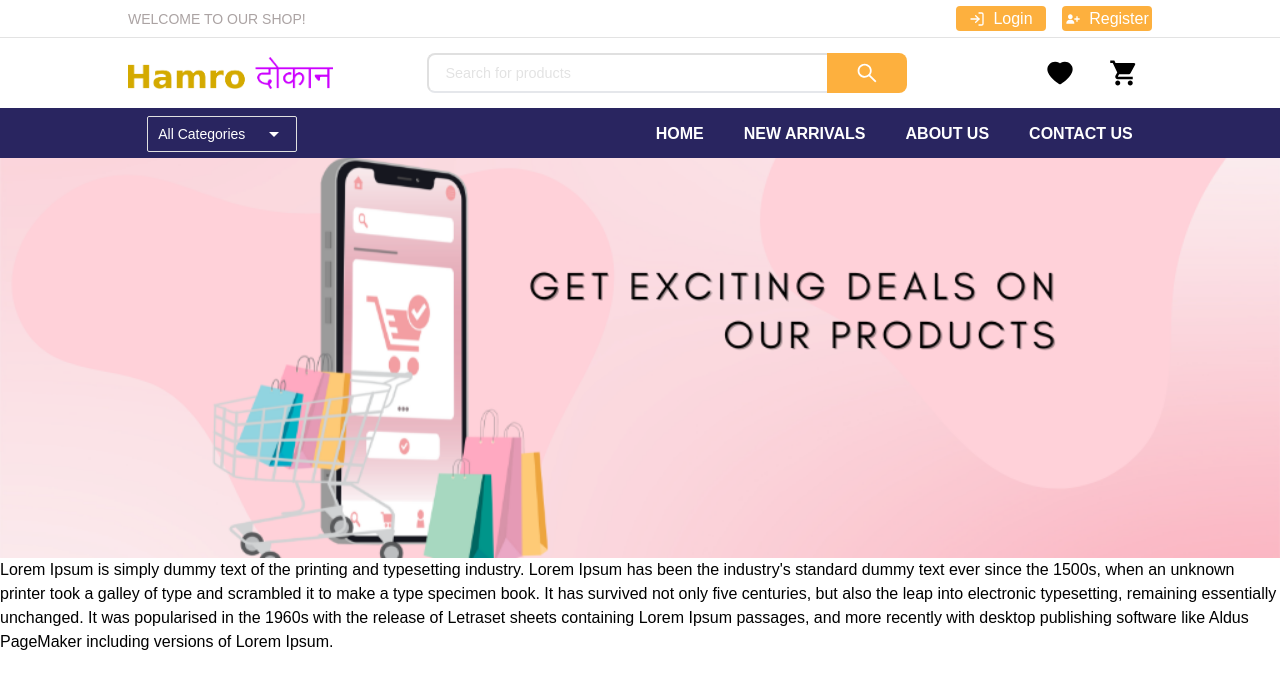
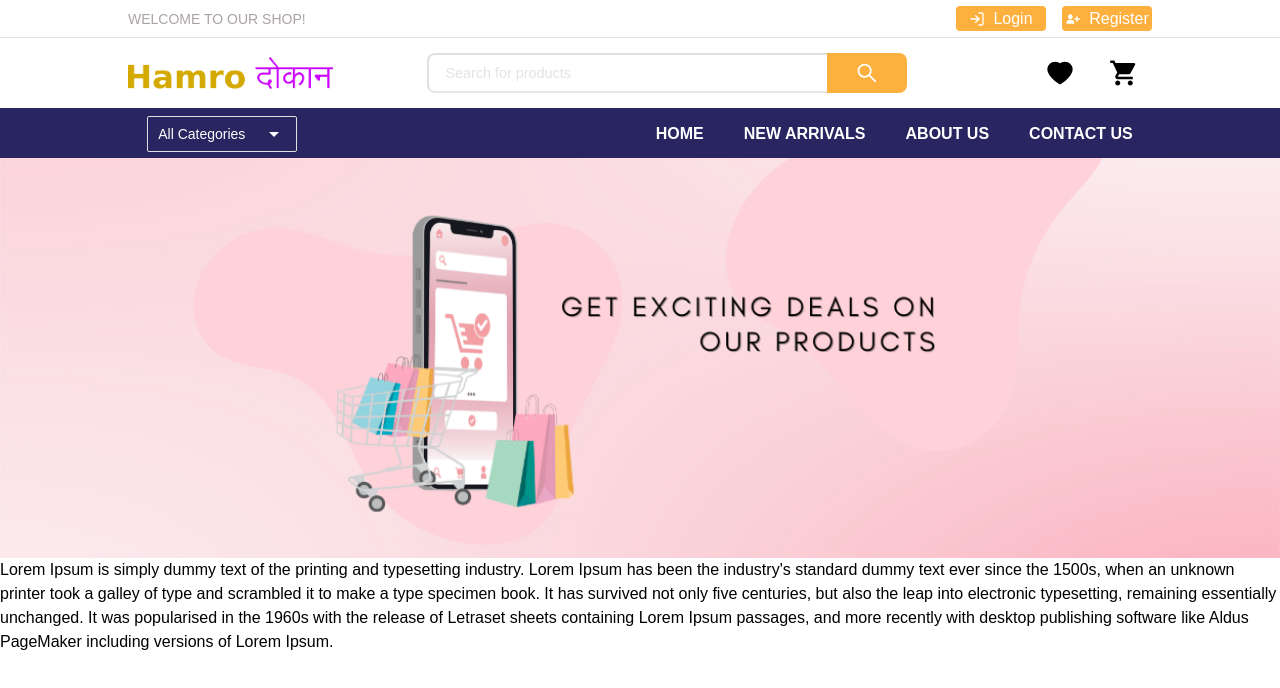
Before and after one commit to imprasanna/e-commerce, a React (Create React App) app in the folder client/: page / in a window 1280 px wide. Shown: the top 688 px of the page. Built offline with nearby package versions, Linux system fonts and the light colour scheme; a web font is replaced by a local one.

Commit message:
Banner responsiveness optimized

```diff
--- a/client/src/styles/home.css
+++ b/client/src/styles/home.css
@@ -45,3 +45,10 @@
         height: 500px;
     }
 }
+
+@media (min-width: 1250px) {
+    .banner {
+        background-image: url('../utils/banner5.png');
+        height: 400px;
+    }
+}
```
Also changed, not shown: client/src/utils/banner5.png (added).
